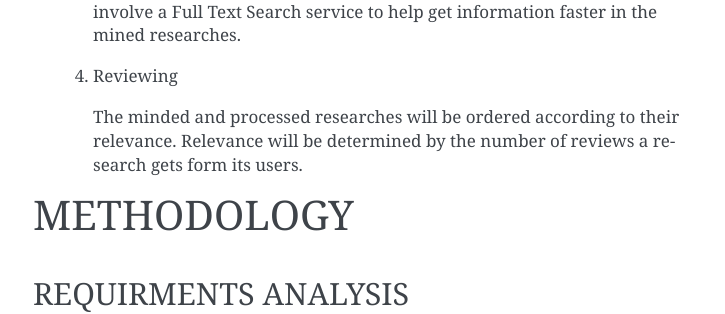
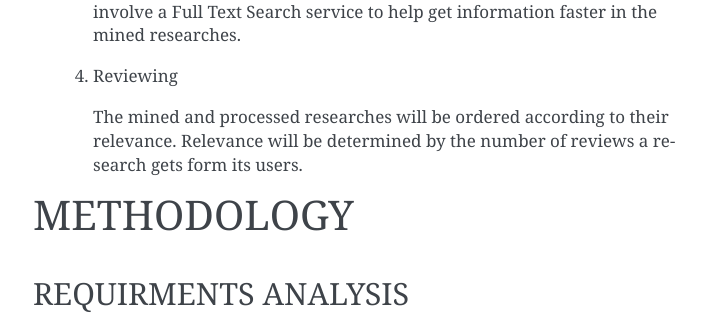
Before and after one commit to AGeekNamedSlickBack/health_research_portal, a Sphinx documentation site: the page built from docs/source/project_report.rst, in a window 1280 px wide and 900 px high, scrolled down 4694 px. Shown: the part 155-469 px from the top of the window, without its empty margins (387-1112 px from the left). Built offline with Sphinx 7.4.7, drawn with Linux system fonts in a browser that asks for light colours; some of the changed text lies outside the part shown.

Commit message:
Documentation

```diff
--- a/docs/source/project_report.rst
+++ b/docs/source/project_report.rst
@@ -182,7 +182,7 @@ The proposed system aggregates the following concepts:
 
     #) Reviewing
 
-       The minded and processed researches will be ordered according to their relevance. Relevance
+       The mined and processed researches will be ordered according to their relevance. Relevance
        will be determined by the number of reviews a research gets form its users.
 
 
@@ -248,3 +248,12 @@ System design for the project has been represented using **Data Flow Diagrams**.
     :figclass: align-left
 
     *Automated Health Research Portal Level 1 DFD*
+
+.. figure:: dfd.png
+    :width: 300px
+    :align: center
+    :height: 300px
+    :alt: Level 1 DFD
+    :figclass: align-left
+
+    *Automated Health Research Portal database ERD*
```
Also changed, not shown: docs/source/dfd.png (added).
